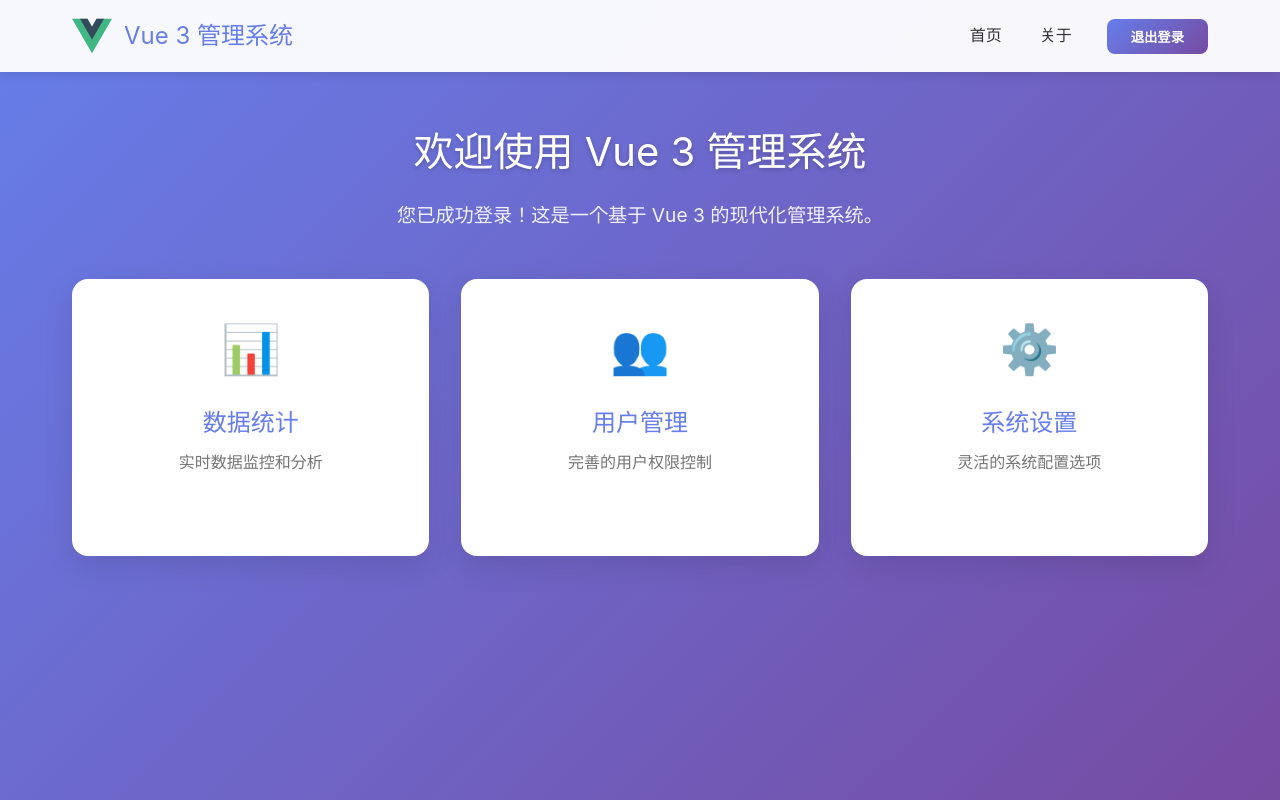
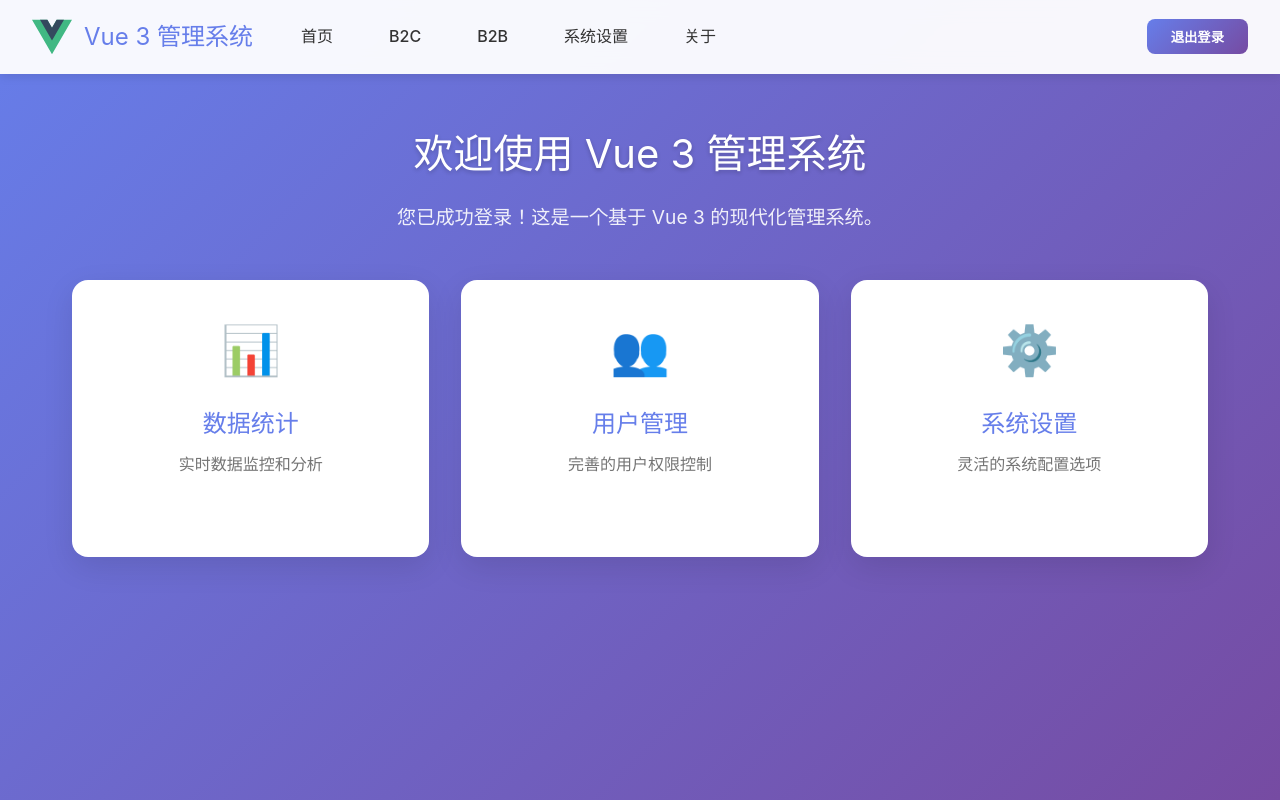
Before and after one commit to Yis-code/Vue3-demo, a Vue app: page / in a window 1280 px wide. Built offline with nearby package versions, Linux system fonts and the light colour scheme; sample sign-in values are in the browser's storage.

Commit message:
update: 添加菜单栏

```diff
--- a/src/views/home/Home.vue
+++ b/src/views/home/Home.vue
@@ -6,9 +6,14 @@
           <img src="../../assets/logo.svg" alt="Vue Logo" class="nav-logo"/>
           <span>Vue 3 管理系统</span>
         </div>
+        <div class="nav-menu">
+          <a href="#" class="menu-item">首页</a>
+          <a href="#" class="menu-item">B2C</a>
+          <a href="#" class="menu-item">B2B</a>
+          <a href="#" class="menu-item">系统设置</a>
+          <a href="#" class="menu-item">关于</a>
+        </div>
         <div class="nav-links">
-          <a href="#" class="nav-link">首页</a>
-          <a href="#" class="nav-link">关于</a>
           <button @click="handleLogout" class="logout-btn">退出登录</button>
         </div>
       </nav>
--- a/src/views/home/home.css
+++ b/src/views/home/home.css
@@ -10,12 +10,13 @@
 }
 
 .navbar {
-    max-width: 1200px;
-    margin: 0 auto;
+    max-width: 100%;
+    margin: 0;
     padding: 1rem 2rem;
     display: flex;
-    justify-content: space-between;
+    justify-content: flex-start;
     align-items: center;
+    gap: 2rem;
 }
 
 .nav-brand {
@@ -25,6 +26,7 @@
     font-size: 1.5rem;
     font-weight: 700;
     color: #667eea;
+    flex-shrink: 0;
 }
 
 .nav-logo {
@@ -32,10 +34,34 @@
     height: 40px;
 }
 
+.nav-menu {
+    display: flex;
+    align-items: center;
+    gap: 1.5rem;
+    flex: 0 0 auto;
+}
+
+.menu-item {
+    color: #333;
+    text-decoration: none;
+    font-weight: 500;
+    transition: all 0.3s ease;
+    padding: 0.5rem 1rem;
+    border-radius: 6px;
+    white-space: nowrap;
+}
+
+.menu-item:hover {
+    color: #667eea;
+    background: rgba(102, 126, 234, 0.1);
+}
+
 .nav-links {
     display: flex;
     align-items: center;
-    gap: 2rem;
+    gap: 1rem;
+    flex-shrink: 0;
+    margin-left: auto;
 }
 
 .nav-link {
```
